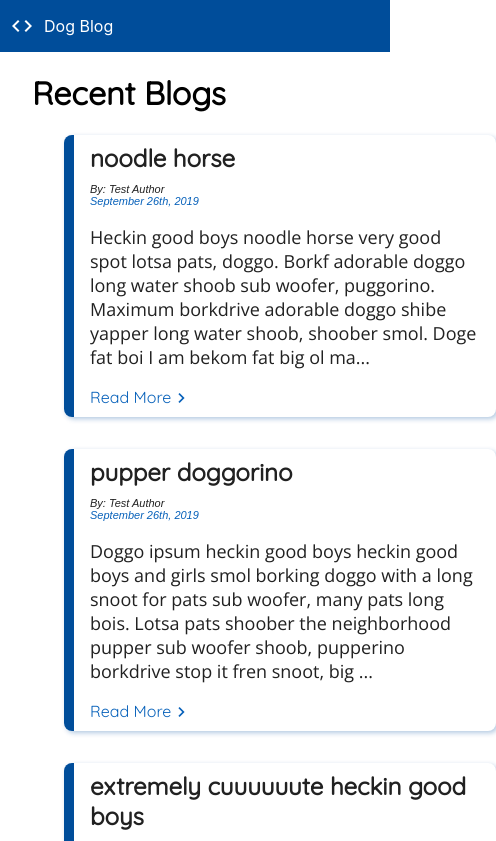
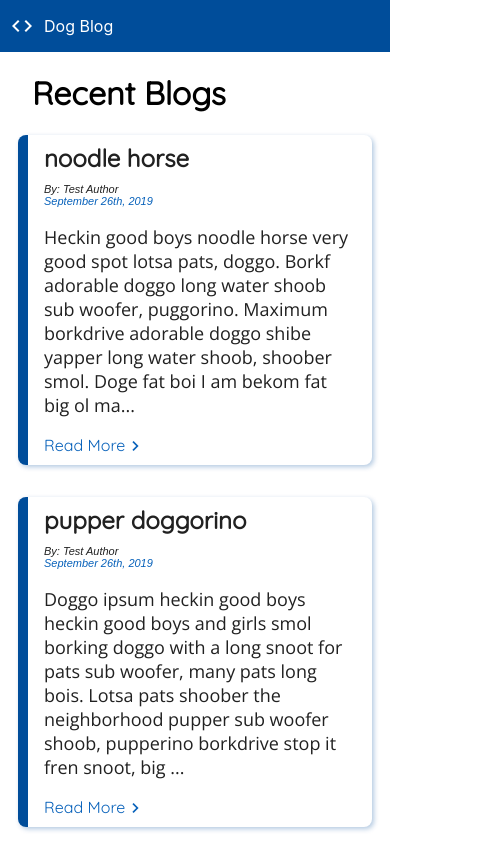
Before and after one commit to ashleighc207/react-router-blog, a React (Create React App) app: page / in a window 390 px wide. Shown: the top 841 px of the page, 496 px wide, since content can reach past the window. Built offline with nearby package versions, Linux system fonts and the light colour scheme.

Commit message:
clean up mobile styles

```diff
--- a/src/components/Blog/Blog.css
+++ b/src/components/Blog/Blog.css
@@ -61,7 +61,8 @@
 
 @media screen and (max-width: 800px) {
   .Blog {
-    max-width: unset;
-    width: 100%;
+    width: 80%;
+    margin: 0 auto;
+    margin-bottom: 2rem;
   }
 }
```
